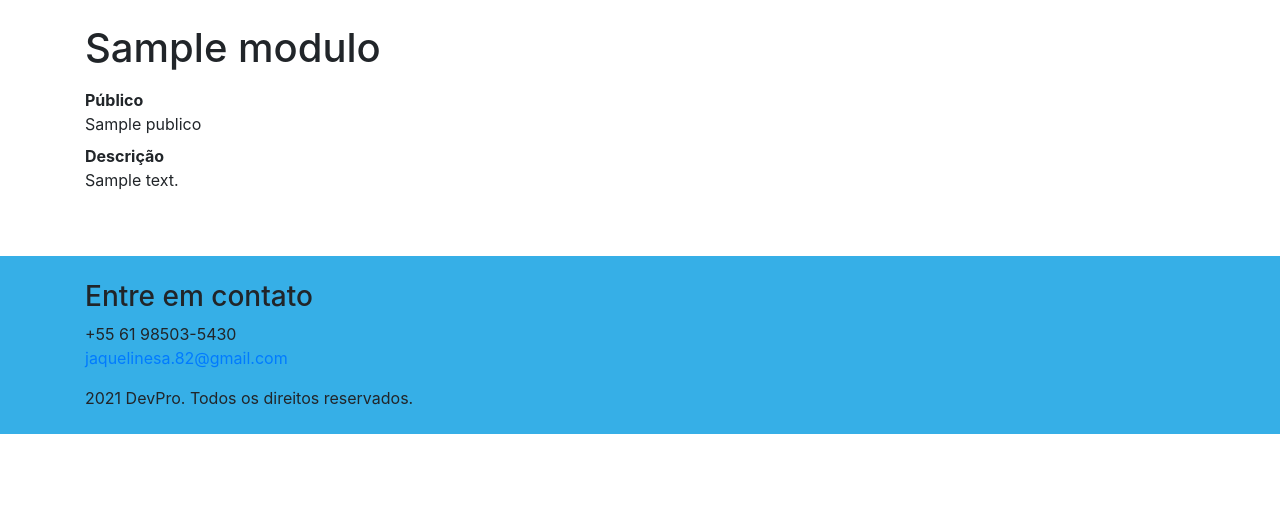
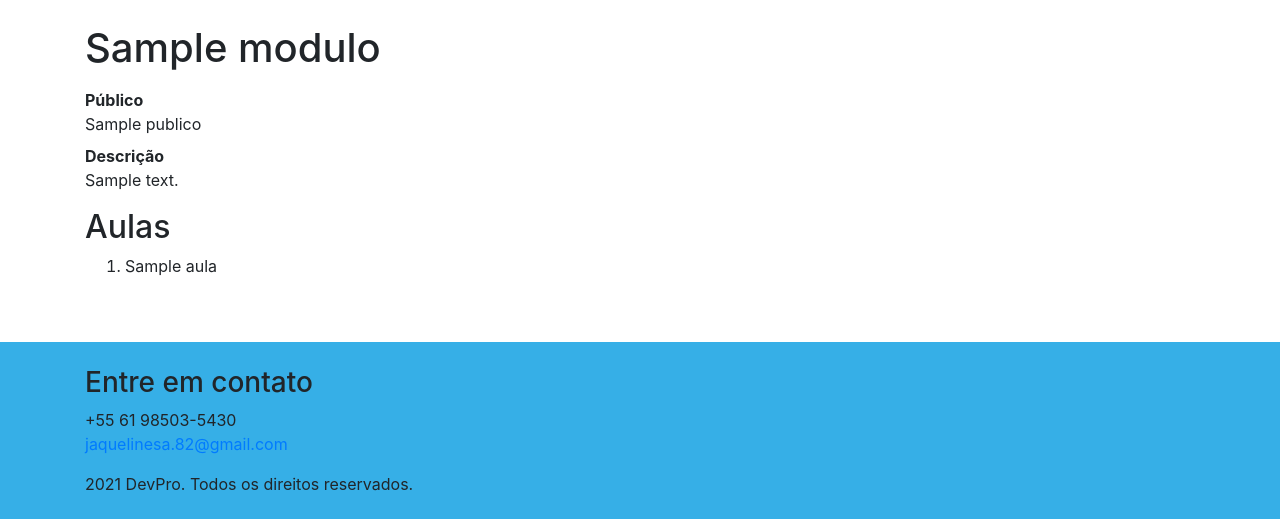
Before and after one commit to Jaquelinesa82/webdjango, a Django app: template devpro/modulos/templates/modulos/modulo_detalhe.html in a window 1280 px wide. Shown: the part 56-575 px from the top of the page. Run offline with Django 3.2, Linux system fonts and the light colour scheme; the template is opened without the code that fills it: most values are stand-ins (such as "Sample title", 1, 10 or a date in 2020); some libraries are stand-ins or nearby versions.

Commit message:
Acesso a Relação com Atributo _set

```diff
--- a/devpro/modulos/facade.py
+++ b/devpro/modulos/facade.py
@@ -12,3 +12,7 @@ def listar_modulos_ordenados() -> List[Modulo]:
 
 def encontrar_modulos(slug: str) -> Modulo:
     return Modulo.objects.get(slug=slug)
+
+
+def listar_aulas_de_modulos_ordenados(modulo: Modulo):
+    return list(modulo.aula_set.order_by('order').all())
--- a/devpro/modulos/templates/modulos/modulo_detalhe.html
+++ b/devpro/modulos/templates/modulos/modulo_detalhe.html
@@ -13,6 +13,12 @@
                 <dt>Descrição</dt>
                 <dd>{{ modulo.descricao }}</dd>
             </dl>
+            <h2>Aulas</h2>
+            <ol>
+                {% for aula in aulas %}
+                    <li>{{ aula.titulo }}</li>
+                {% endfor %}
+            </ol>
         </div>
     </div>
 </div>
--- a/devpro/modulos/views.py
+++ b/devpro/modulos/views.py
@@ -5,4 +5,5 @@ from devpro.modulos import facade
 
 def detalhe(request, slug):
     modulo = facade.encontrar_modulos(slug)
-    return render(request, 'modulos/modulo_detalhe.html', {'modulo': modulo})
+    aulas = facade.listar_aulas_de_modulos_ordenados(modulo)
+    return render(request, 'modulos/modulo_detalhe.html', {'modulo': modulo, 'aulas': aulas})
```
Also changed, not shown: devpro/modulos/tests/test_modulos_detalhe.py (+10 -1 lines).
